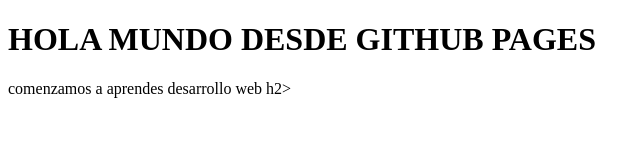
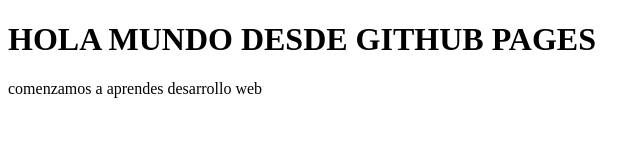
Before and after one commit to Antonio1886/Lenguajes_interpretativos, a plain HTML site: page docs/index.html in a window 1280 px wide. Shown: the full height of the page, 0-640 px from the left. Drawn offline with Linux system fonts and the light colour scheme.

Commit message:
Agregando Practica 11

```diff
--- a/docs/index.html
+++ b/docs/index.html
@@ -8,6 +8,6 @@
   </head>
   <body>
     <h1> HOLA MUNDO DESDE GITHUB PAGES</h1>
-    <body> comenzamos a aprendes desarrollo web </body>h2>
+    <body> comenzamos a aprendes desarrollo web </body>
   </body>
 </html>
```
Also changed, not shown: 1 other file.
